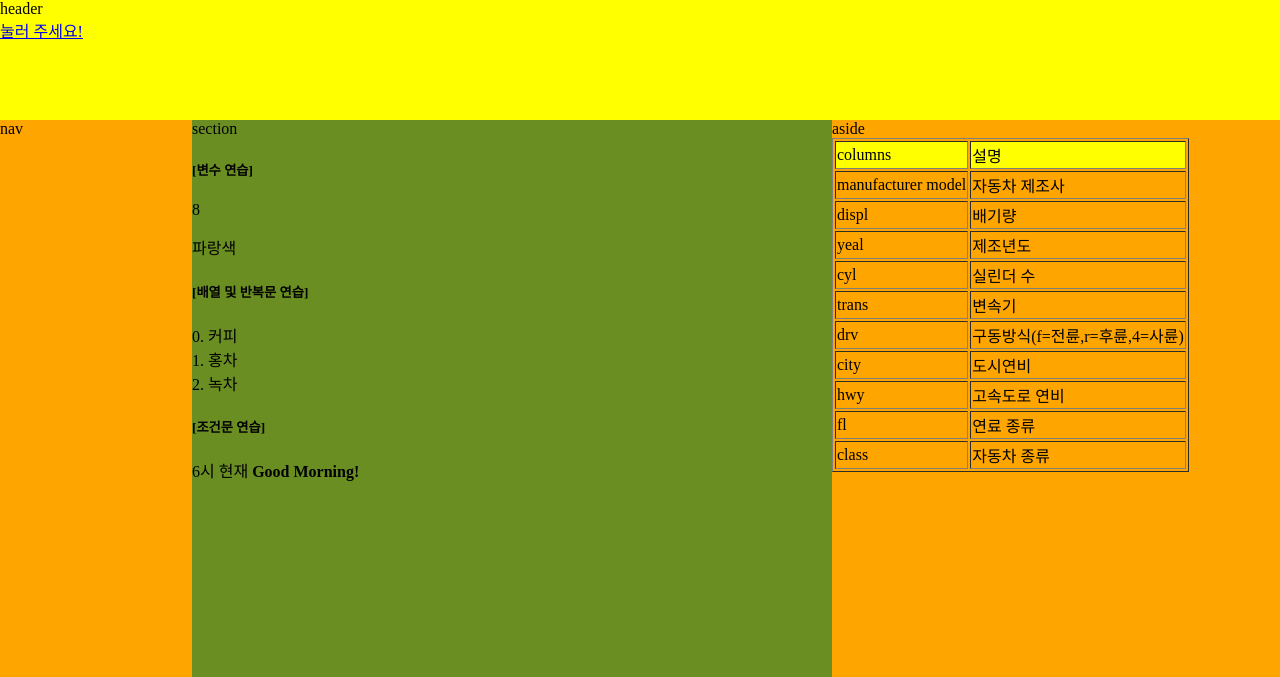
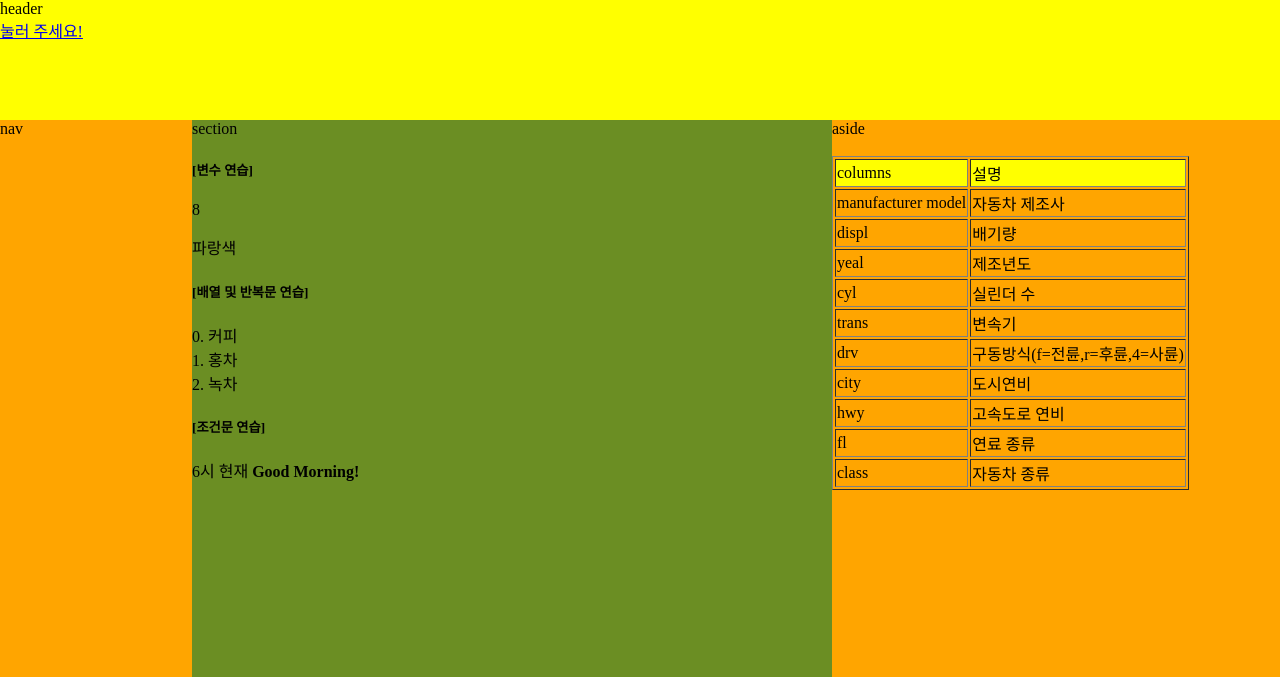
Before and after one commit to java-mobile/web, a plain HTML site: page index.html in a window 1280 px wide. Shown: the top 677 px of the page. Drawn offline with Linux system fonts and the light colour scheme.

Commit message:
Update index.html

```diff
--- a/index.html
+++ b/index.html
@@ -63,7 +63,7 @@
 		</script>
 
 	</section>
-	<aside class="aside">aside<br>
+	<aside class="aside">aside<br><br>
 	<table border="1px solid black">
 		<tr bgcolor="yellow">
 			<td>columns</td>
```
